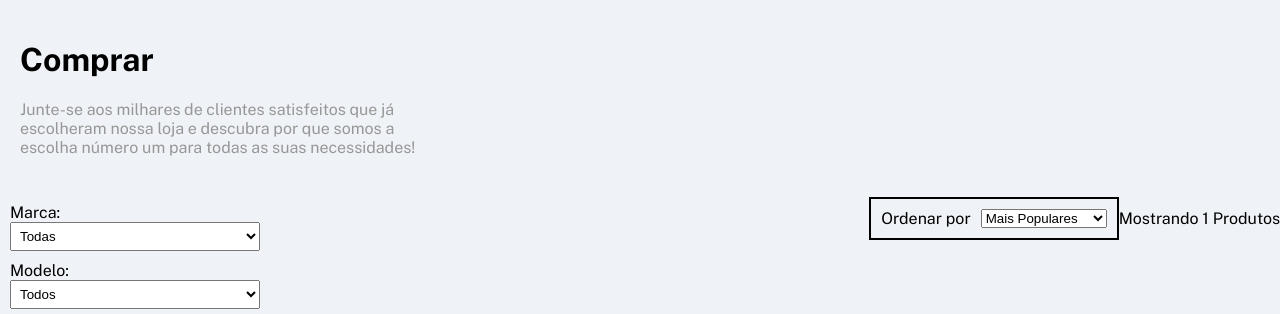
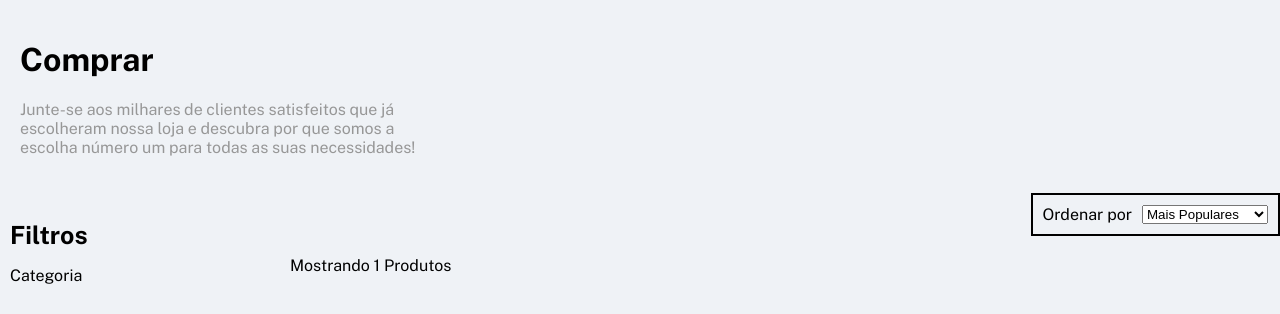
Before and after one commit to TheParousia/PI-TI-Ecommerce, a Django app: template produto/templates/produtos.html in a window 1280 px wide. Shown: the top 314 px of the page. Run offline with Django 4.2, Linux system fonts and the light colour scheme; tables that the repository leaves empty hold one stand-in row (values such as "Sample post"); the template is opened without the code that fills it: values that come from a table or form of the project are taken from there, most other values are stand-ins (such as "Sample title", 1, 10 or a date in 2020).

Commit message:
Modificação no HTML.

```diff
--- a/produto/templates/produtos.html
+++ b/produto/templates/produtos.html
@@ -30,6 +30,9 @@
             padding: 10px;
             margin-right: 20px;
             width: 250px;
+        }
+        .filters h1 {
+            font-size: 25px;
         }
         .filters div {
             margin-bottom: 10px;
@@ -135,6 +138,8 @@
     </div>
     <div class="main-content">
         <div class="filters">
+            <h1>Filtros</h1>
+            <p>Categoria</p> <br>
             <form method="get">
                 <div>
                     <label for="marca">Marca:</label>
@@ -184,8 +189,8 @@
                         <!-- Adicione outras opções de ordenação aqui -->
                     </select>
                 </div>
-                <p>Mostrando {{ total_produtos }} Produtos</p>
             </div>
+            	<p>Mostrando {{ total_produtos }} Produtos </p>
             <div class="products">
                 {% for produto in produtos %}
                 <div class="card" style="display: none;">
```
